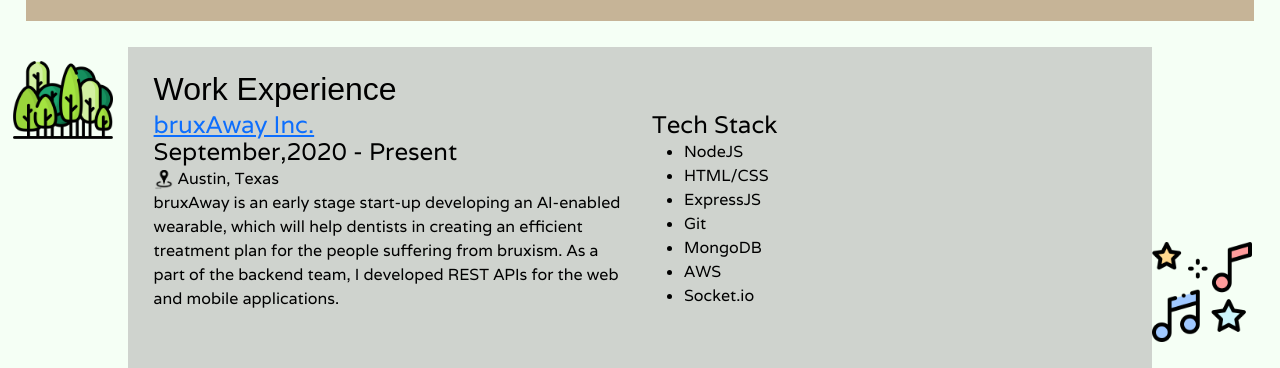
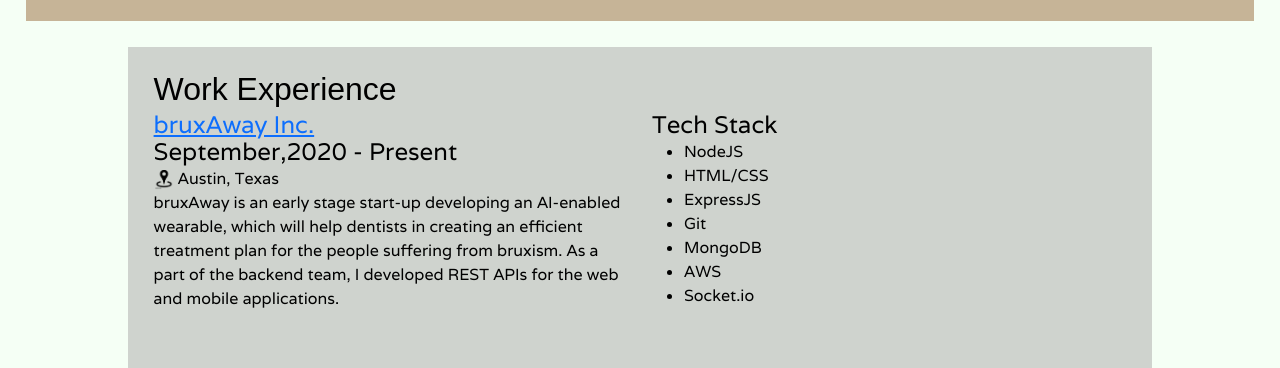
Before and after one commit to kushalt93/resume, a plain HTML site: page index.html in a window 1280 px wide. Shown: the part 398-766 px from the top of the page. Drawn offline with nearby package versions, Linux system fonts and the light colour scheme; a web font is replaced by a local one.

Commit message:
removed background images

```diff
--- a/index.html
+++ b/index.html
@@ -29,14 +29,14 @@
   </head>
 <body>
   <!-- Background Images -->
-  <img src="Images/001-forest.png" alt="Forest" class="bg-icon" style="margin-top: 35%; margin-left: 1%;">
+  <!-- <img src="Images/001-forest.png" alt="Forest" class="bg-icon" style="margin-top: 35%; margin-left: 1%;">
   <img src="Images/002-musical-notes.png" alt="Music" class="bg-icon" style="margin-top: 50%; margin-left: 90%;">
   <img src="Images/003-taj-mahal.png" alt="Taj M" class="bg-icon" style="margin-top: 65%; margin-left: 5%;">
   <img src="Images/006-samosa.png" alt="Food" class="bg-icon" style="margin-top: 80%; margin-left: 87%;">
   <img src="Images/007-laddu.png" alt="Sweet" class="bg-icon" style="margin-top: 95%; margin-left: 3%;">
   <img src="Images/008-mountain.png" alt="Mountains" class="bg-icon" style="margin-top: 110%; margin-left: 89%;">
   <img src="Images/laptop.png" alt="Mountains" class="bg-icon" style="margin-top: 125%; margin-left: 4%;">
-
+   -->
   <!-- Navigation Bar -->
   <div class="container-fluid">
     <nav class="navbar navbar-expand-lg navbar-dark bg-dark">
```
